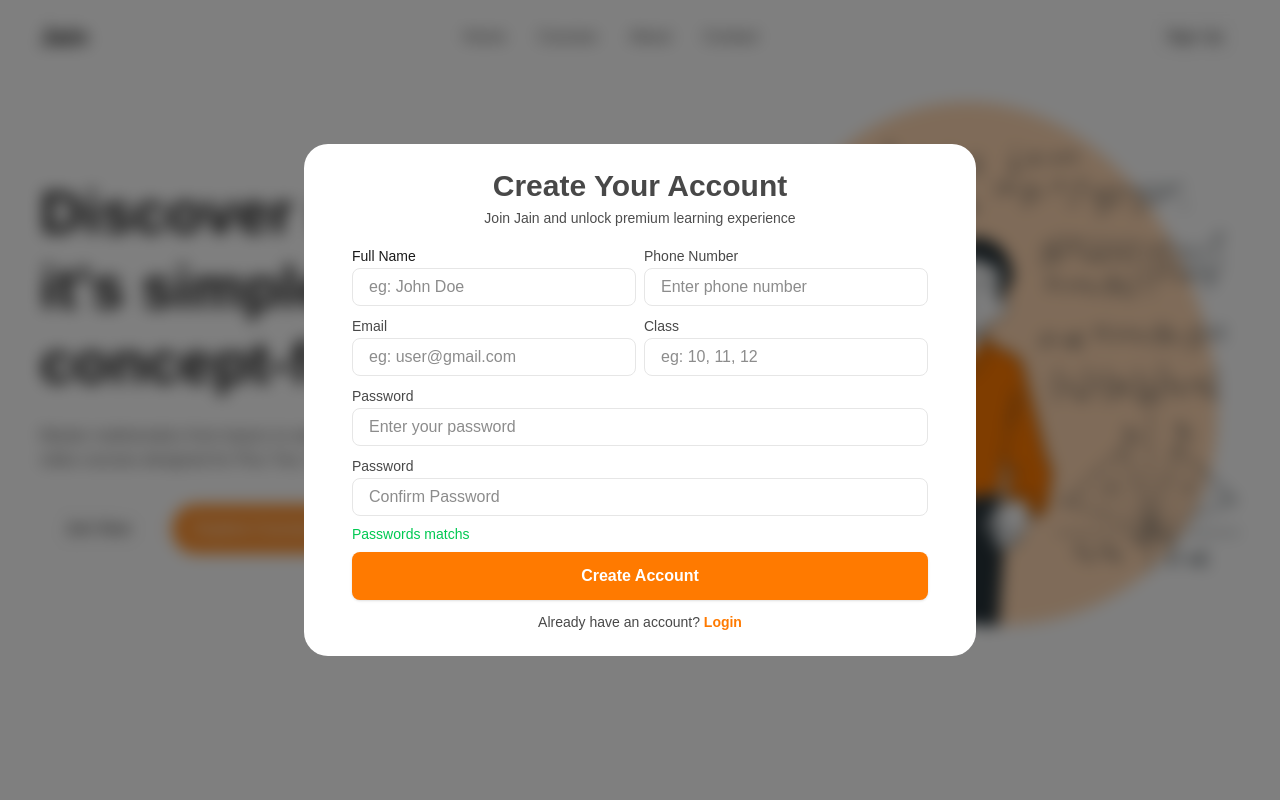
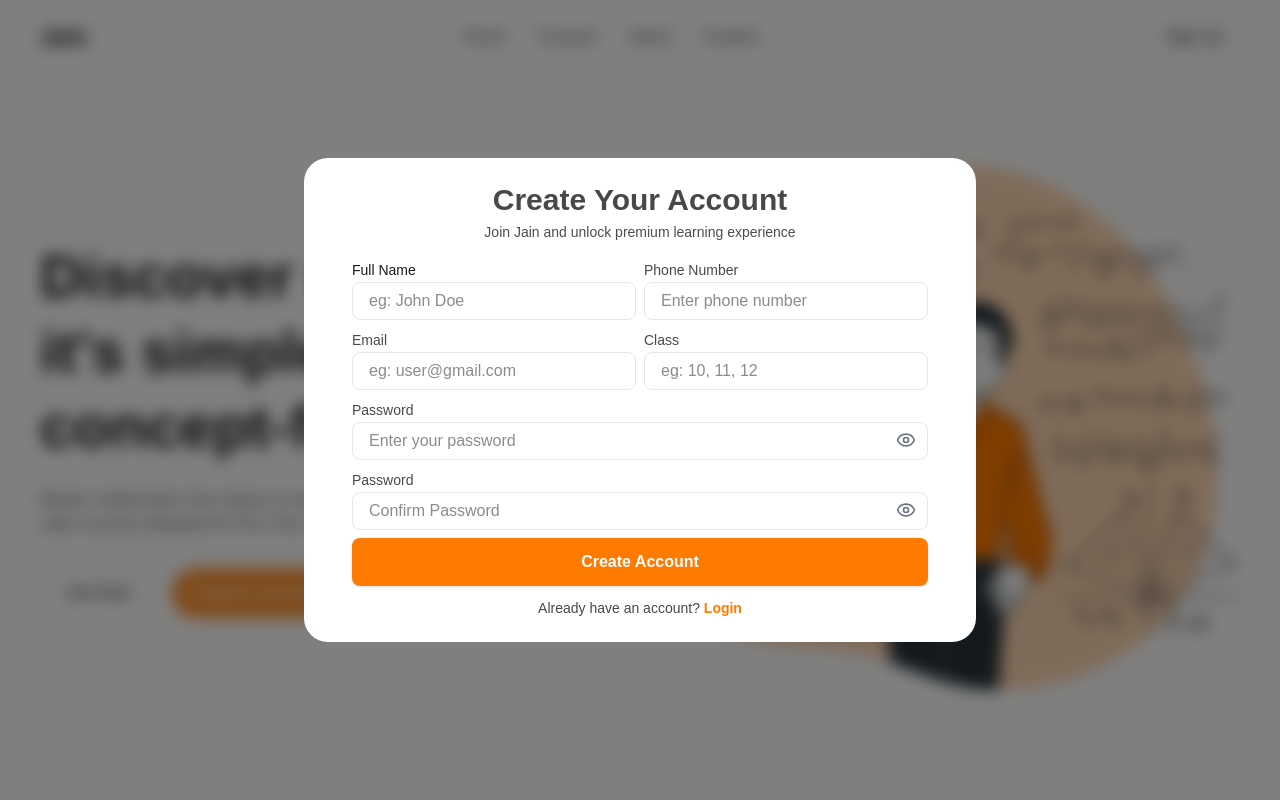
Before and after one commit to DeveloperAromal/jain, a Next.js app in the folder frontend/: page / in a window 1280 px wide. Both pictures are taken after a click on the button "Sign Up". Shown: the top 800 px of the page. Built offline with nearby package versions, Linux system fonts and the light colour scheme.

Commit message:
updated modal ui

```diff
--- a/frontend/app/components/Hero.tsx
+++ b/frontend/app/components/Hero.tsx
@@ -5,7 +5,7 @@ export default function Hero() {
     <section className="px-4 sm:px-6 md:px-8 lg:px-10 py-8 sm:py-12 md:py-16">
       <div className="max-w-7xl mx-auto">
         <div className="flex flex-col lg:flex-row items-center justify-between gap-8 lg:gap-12">
-          <div className="space-y-4 sm:space-y-6 max-w-2xl w-full text-center lg:text-left">
+          <div className="space-y-4 sm:space-y-6 max-w-2xl w-full text-center lg:text-left pt-16">
             <h3 className="text-3xl sm:text-4xl md:text-5xl lg:text-6xl leading-tight font-bold text-foreground">
               Discover math as it&apos;s simple and concept-first.
             </h3>
@@ -24,14 +24,14 @@ export default function Hero() {
             </div>
           </div>
 
-          <div className="w-full lg:w-auto flex justify-center lg:justify-end">
+          <div className="w-full lg:w-auto flex justify-center pt-16 lg:justify-end">
             <div className="relative w-full max-w-md sm:max-w-lg lg:max-w-none lg:w-[600px] h-auto">
               <Image
                 src="/hero.png"
                 alt="hero"
                 height={600}
                 width={600}
-                className="w-full h-auto object-contain"
+                className="w-full h-auto object-contain "
                 priority
               />
             </div>
--- a/frontend/app/components/modals/AuthModal.tsx
+++ b/frontend/app/components/modals/AuthModal.tsx
@@ -5,6 +5,7 @@ import { useRouter } from "next/navigation";
 import { useAPICall } from "@/app/hooks/useApiCall";
 import { ApiEndPoints } from "@/app/config/Backend";
 import Cookies from "js-cookie";
+import { Eye, EyeOff } from "lucide-react";
 
 interface AuthResponse {
   token: string;
@@ -18,6 +19,8 @@ export default function AuthModal() {
   const [password, setPassword] = useState("");
   const [confirmPassword, setConfirmPassword] = useState("");
   const [isPassSame, setIsPassSame] = useState(true);
+const [showPassword, setShowPassword] = useState(false);
+const [showConfirmPassword, setShowConfirmPassword] = useState(false);
 
   const [name, setName] = useState("");
   const [studentClass, setStudentClass] = useState("");
@@ -154,8 +157,7 @@ export default function AuthModal() {
           </div>
         )}
 
-        {!isLogin && (
-          <div className="space-y-1">
+        <div className={`space-y-1 w-full ${isLogin ? "lg:col-span-2" : ""}`}>
           <label className="text-sm font-medium text-foreground/80">
             Email
           </label>
@@ -167,7 +169,6 @@ export default function AuthModal() {
             onChange={(e) => setEmail(e.target.value)}
           />
         </div>
-        )}
 
         {!isLogin && (
           <div className="space-y-1">
@@ -188,35 +189,59 @@ export default function AuthModal() {
           <label className="text-sm font-medium text-foreground/80">
             Password
           </label>
+          <div className="relative w-full">
             <input
-            type="password"
+              type={showPassword ? "text" : "password"}
               placeholder="Enter your password"
               className="w-full px-4 py-1.5 border border-border rounded-lg"
               value={password}
               onChange={(e) => setPassword(e.target.value)}
             />
+
+            <button
+              type="button"
+              onClick={() => setShowPassword(!showPassword)}
+              className="absolute right-3 top-2 text-gray-500 hover:text-gray-700"
+            >
+              {showPassword ? <EyeOff size={20} /> : <Eye size={20} />}
+            </button>
+          </div>
         </div>
 
+        {!isLogin && (
           <div className="space-y-1 lg:col-span-2">
             <label className="text-sm font-medium text-foreground/80">
               Password
             </label>
+            <div className="relative w-full">
               <input
-            type="password"
+                type={showConfirmPassword ? "text" : "password"}
                 placeholder="Confirm Password"
                 value={confirmPassword}
                 onChange={(e) => setConfirmPassword(e.target.value)}
-            className={`w-full px-4 py-1.5 border p-2 rounded-lg ${
-              !isPassSame ? "border-red-500 " : "border-border"
+                className={`w-full px-4 py-1.5 border rounded-lg ${
+                  !isPassSame ? "border-red-500" : "border-border"
                 }`}
               />
+
+              <button
+                type="button"
+                onClick={() => setShowConfirmPassword(!showConfirmPassword)}
+                className="absolute right-3 top-2 text-gray-500 hover:text-gray-700"
+              >
+                {showConfirmPassword ? <EyeOff size={20} /> : <Eye size={20} />}
+              </button>
             </div>
+          </div>
+        )}
 
-        {isPassSame ? (
-          <p className="text-green-500 text-sm">Passwords matchs</p>
+        {!isLogin &&
+          confirmPassword.length > 0 &&
+          (isPassSame ? (
+            <p className="text-green-500 text-sm">Passwords match</p>
           ) : (
             <p className="text-red-500 text-sm">Passwords do not match</p>
-        )}
+          ))}
 
         <div className="lg:col-span-2">
           <button
```
Lines whose indentation alone changed are shown as unchanged.
